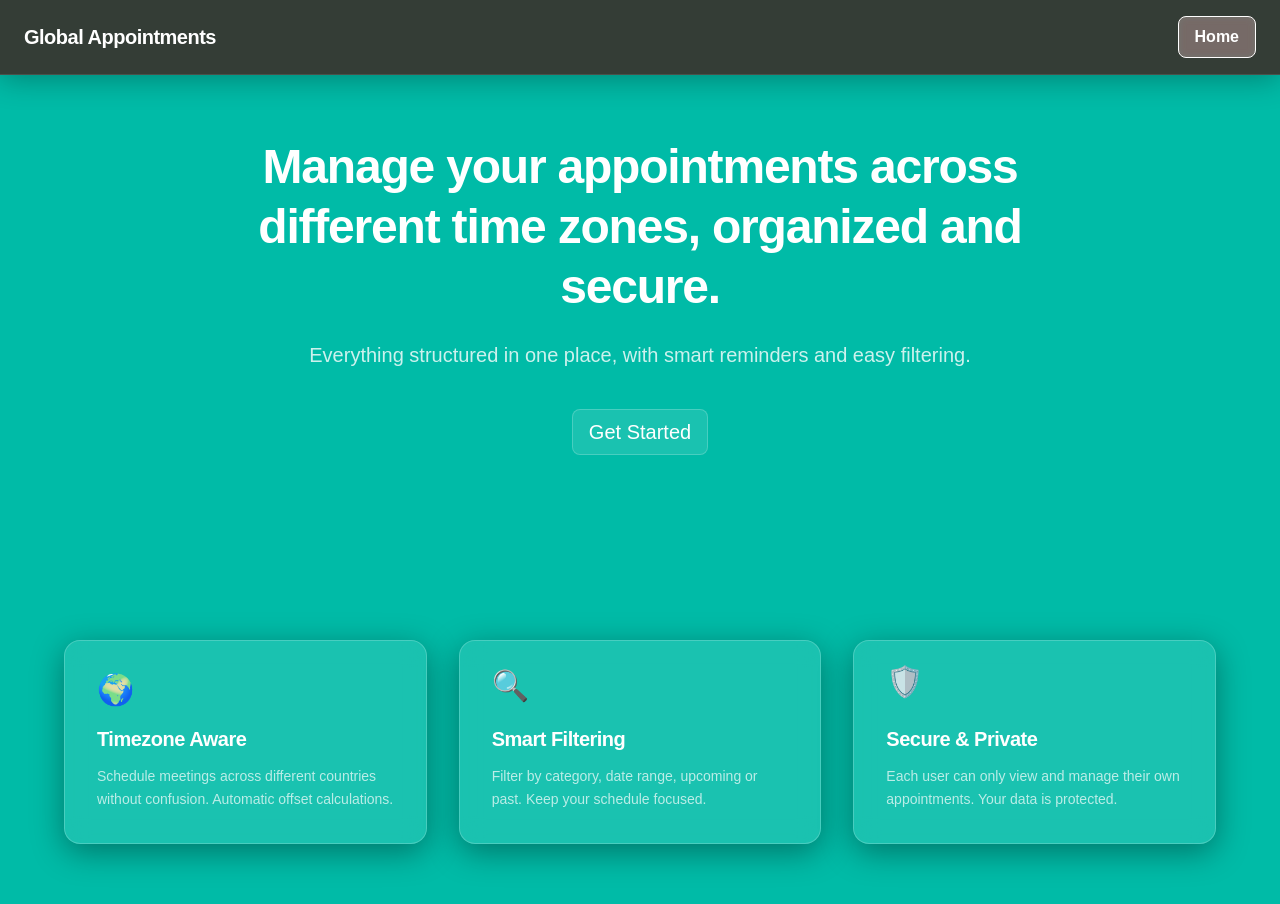
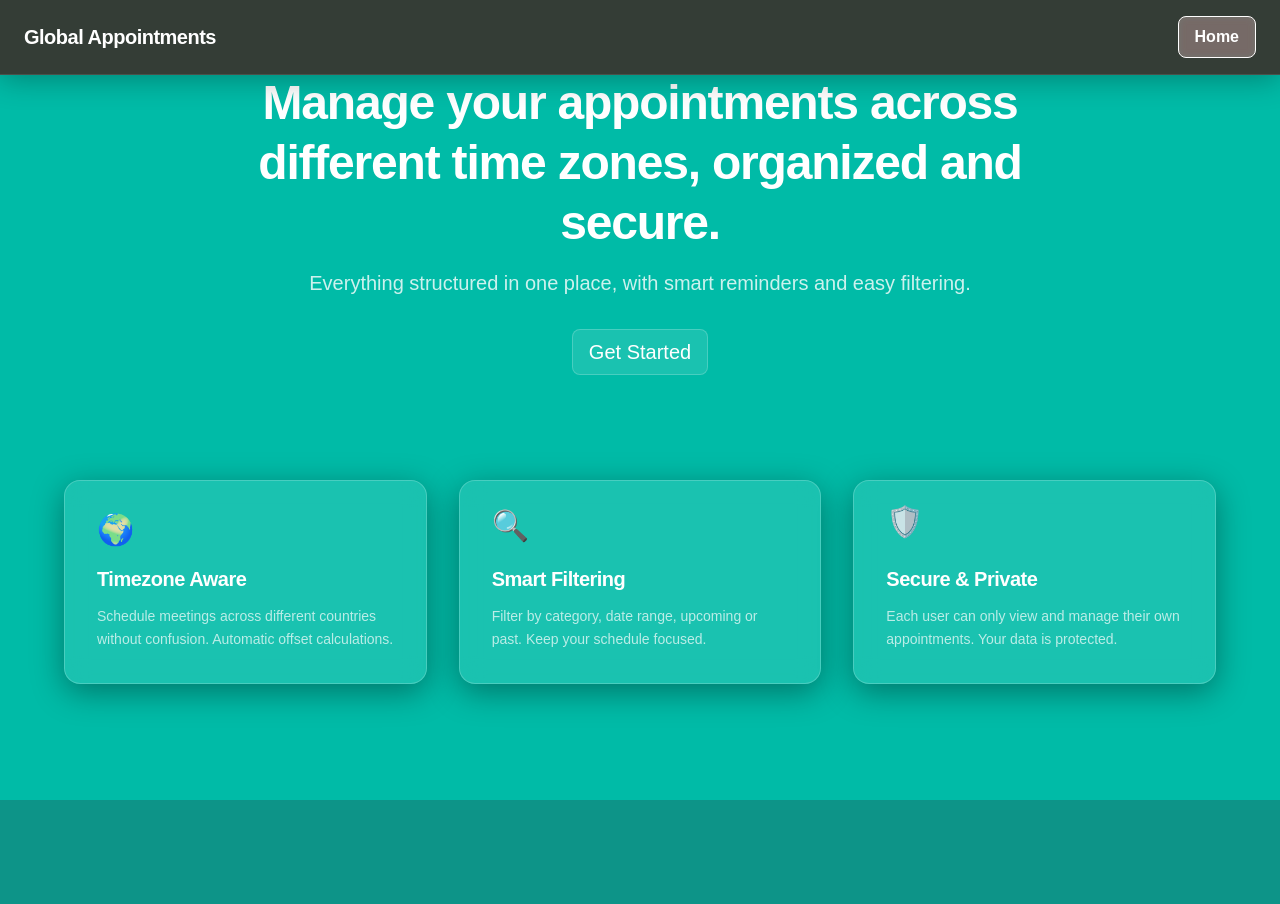
Before and after one commit to bh-official/global-appointments-tracker, a React (Vite) app in the folder client/: page / in a window 1280 px wide. Shown: the top 904 px of the page. After the commit the page ends 800 px from the top, so only its background shows below. Built offline with nearby package versions, Linux system fonts and the light colour scheme; no server answers.

Commit message:
fixing home page cards

```diff
--- a/client/src/pages/Home.jsx
+++ b/client/src/pages/Home.jsx
@@ -29,12 +29,12 @@ export default function Home() {
   return (
     <div className="w-full flex flex-col items-center px-6">
       {/* HERO SECTION - Matches Splash Screen Centering */}
-      <div className="min-h-[80vh] flex flex-col items-center justify-center text-center animate-fade-in-up">
-        <div className="max-w-4xl mb-12">
-          <h2 className="text-3xl md:text-5xl font-bold text-white mb-6 leading-tight">
+      <div className="min-h-[60vh] flex flex-col items-center justify-center text-center animate-fade-in-up">
+        <div className="max-w-4xl mb-8">
+          <h2 className="text-3xl md:text-5xl font-bold text-white mb-4 leading-tight">
             Manage your appointments across different time zones, organized and secure.
           </h2>
-          <p className="text-xl text-white/80 mb-10">
+          <p className="text-xl text-white/80 mb-8">
             Everything structured in one place, with smart reminders and easy filtering.
           </p>
 
@@ -61,7 +61,7 @@ export default function Home() {
       </div>
 
       {/* FEATURES */}
-      <div className="grid md:grid-cols-3 gap-8 max-w-6xl w-full pb-24">
+      <div className="grid md:grid-cols-3 gap-8 max-w-6xl w-full pb-16">
         <div className="glass-card p-8 text-white delay-100">
           <div className="text-3xl mb-4 animate-float">🌍</div>
           <h3 className="font-bold text-xl mb-3">Timezone Aware</h3>
```
